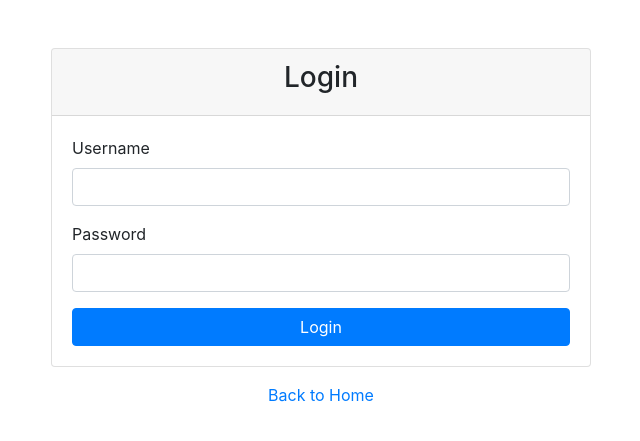
After one commit to scalolli/splitwise-clone, a Flask app: page /login in a window 1280 px wide. The commit adds this page. Shown: the top 441 px of the page, without its empty margins (319-959 px from the left). Run offline with Flask 2, Linux system fonts and the light colour scheme; data comes from the database, SQL or seed files in the repository; some libraries are stand-ins or nearby versions.

Commit message:
Add basic login functionality with tests

```diff
--- a/app.py
+++ b/app.py
@@ -135,5 +135,24 @@ def index():
     groups = Group.query.all()
     return render_template('index.html', users=users, groups=groups)
 
+@app.route('/login', methods=['GET', 'POST'])
+def login():
+    error = None
+    if request.method == 'POST':
+        username = request.form.get('username')
+        password = request.form.get('password')
+
+        # Simple validation - just check if user exists
+        user = User.query.filter_by(username=username).first()
+
+        if user:
+            # For now, just redirect to home page
+            # We'll implement proper password checking later
+            return redirect(url_for('index'))
+        else:
+            error = "Invalid username or password"
+
+    return render_template('login.html', error=error)
+
 if __name__ == '__main__':
     app.run(debug=True)
--- a/requirements.txt
+++ b/requirements.txt
@@ -1,3 +1,4 @@
 Flask==2.0.1
 SQLAlchemy==1.4.46
 Flask-SQLAlchemy==2.5.1
+pytest==7.4.0
--- a/templates/index.html
+++ b/templates/index.html
@@ -62,5 +62,6 @@
             <p>No groups found.</p>
         {% endif %}
     </div>
+    <a href="{{ url_for('login') }}" class="btn btn-primary">Login</a>
 </body>
 </html>
--- /dev/null
+++ b/templates/login.html
@@ -0,0 +1,39 @@
+<!DOCTYPE html>
+<html>
+<head>
+    <title>Login - Splitwise Clone</title>
+    <link rel="stylesheet" href="https://stackpath.bootstrapcdn.com/bootstrap/4.5.2/css/bootstrap.min.css">
+</head>
+<body>
+    <div class="container mt-5">
+        <div class="row justify-content-center">
+            <div class="col-md-6">
+                <div class="card">
+                    <div class="card-header">
+                        <h3 class="text-center">Login</h3>
+                    </div>
+                    <div class="card-body">
+                        {% if error %}
+                            <div class="alert alert-danger">{{ error }}</div>
+                        {% endif %}
+                        <form method="POST">
+                            <div class="form-group">
+                                <label for="username">Username</label>
+                                <input type="text" class="form-control" id="username" name="username" required>
+                            </div>
+                            <div class="form-group">
+                                <label for="password">Password</label>
+                                <input type="password" class="form-control" id="password" name="password" required>
+                            </div>
+                            <button type="submit" class="btn btn-primary btn-block">Login</button>
+                        </form>
+                    </div>
+                </div>
+                <div class="text-center mt-3">
+                    <a href="{{ url_for('index') }}">Back to Home</a>
+                </div>
+            </div>
+        </div>
+    </div>
+</body>
+</html>
```
Also changed, not shown: test_app.py (added, +51 -0 lines).
